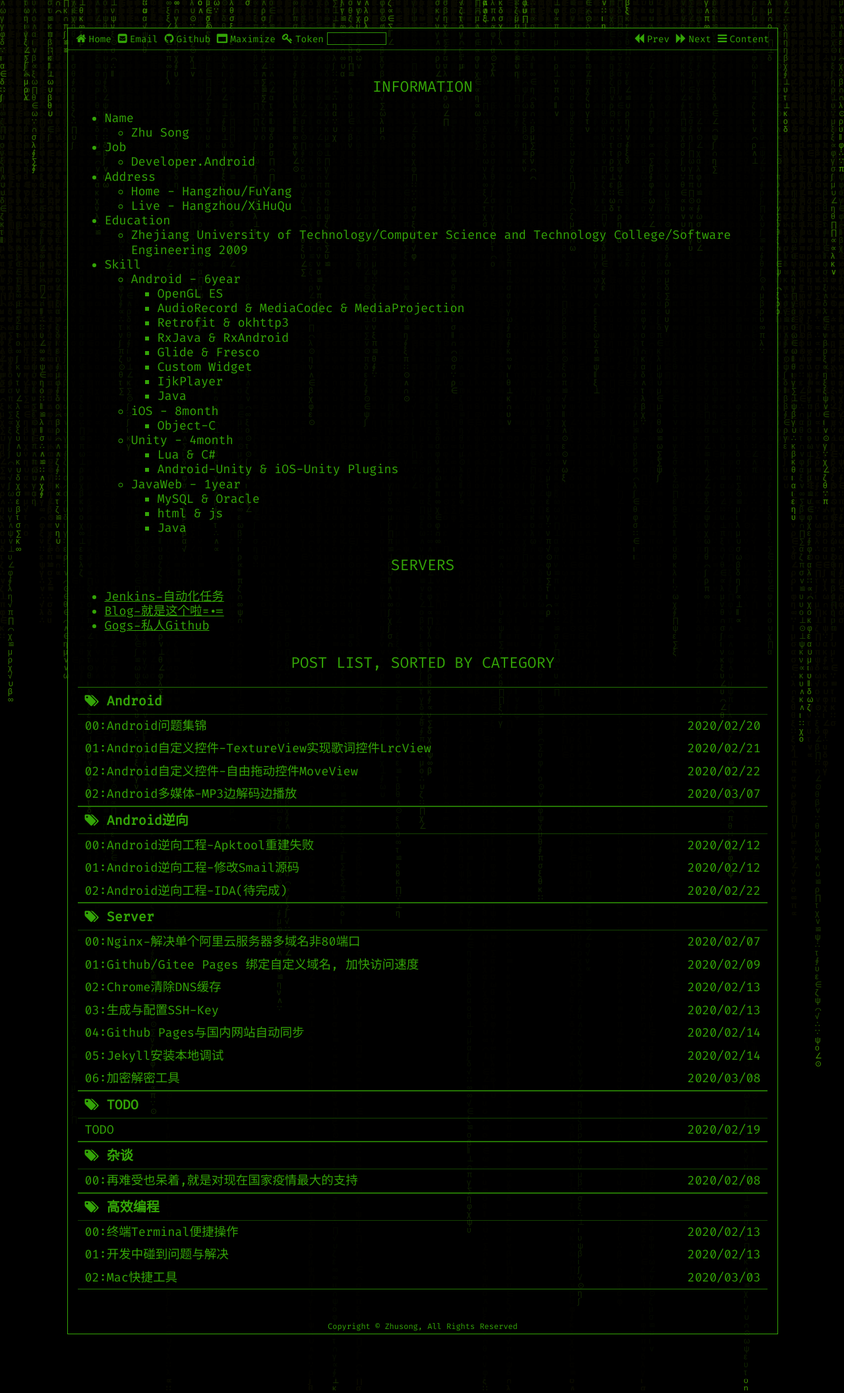
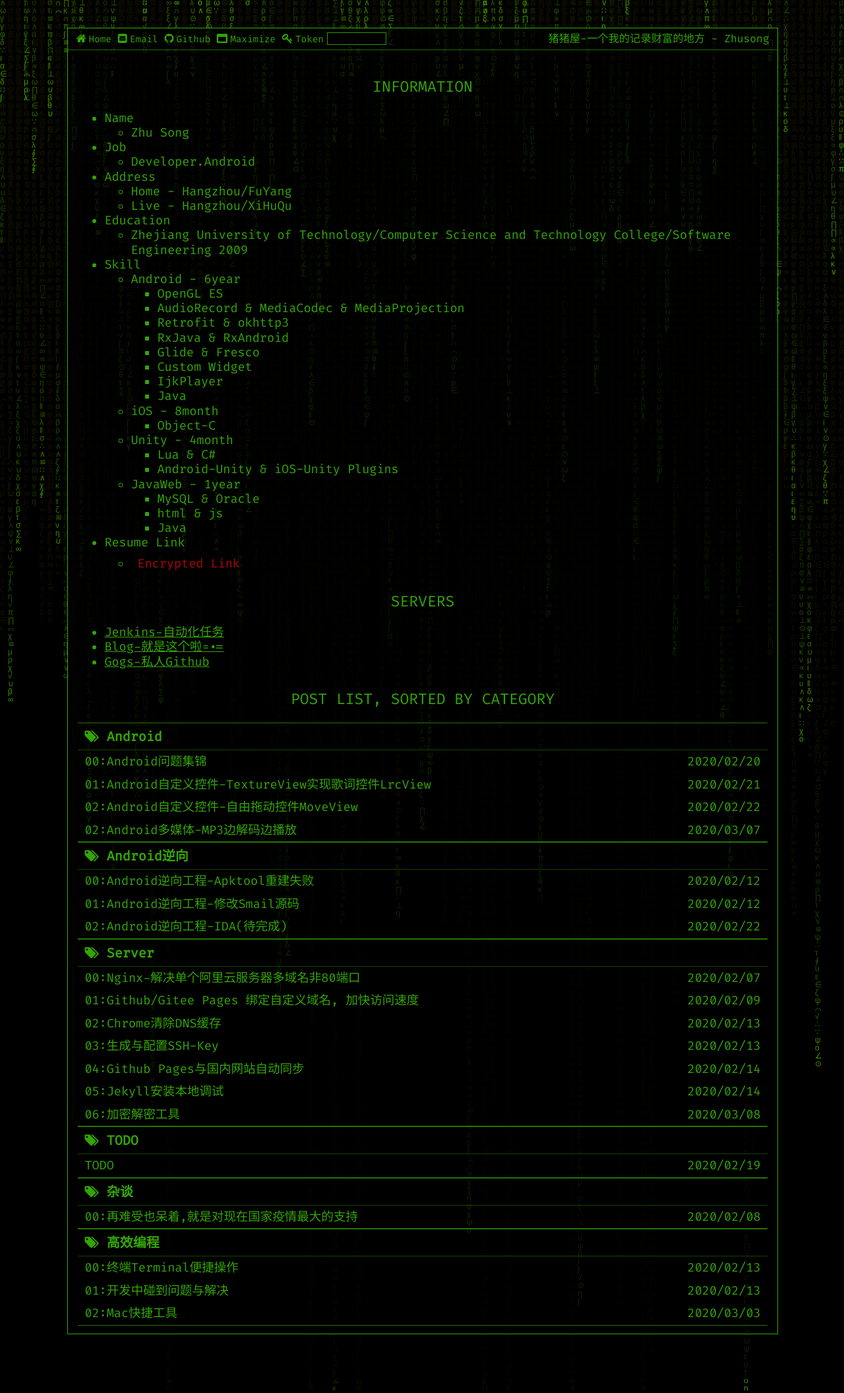
Before and after one commit to zhusonger/www.lasong.com.cn, a Jekyll site: the page built from pages/index.md, in a window 1280 px wide. Shown: the whole page at 66% size. Built offline with Jekyll 4.4.1, drawn with Linux system fonts in a browser that asks for light colours.

Commit message:
add resume link

```diff
--- a/pages/index.md
+++ b/pages/index.md
@@ -45,6 +46,8 @@
 		* html & js
 		* Java
 
+* Resume Link
+	* <p class="encrypted" id="IphT1nVzuIhHg7VA9ER2SgK+xbtXKKD1Bc7UP4eXpL9Fs8wEHl3WD5/zzyz7wtdphqv9plMrOFok0U0eoCnEIcGB+SjPuw0cqk8b3e27NqhGPI66p1WyLRAGkMtWm+y7YvxguOhKFvuw==">Encrypted Link</p>
 
 # Servers
 * <a href="https://jenkins.lasong.com.cn">Jenkins-自动化任务</a>
```
Also changed, not shown: other parts of pages/index.md (+1 -0 lines), README.md (+0 -2 lines).
